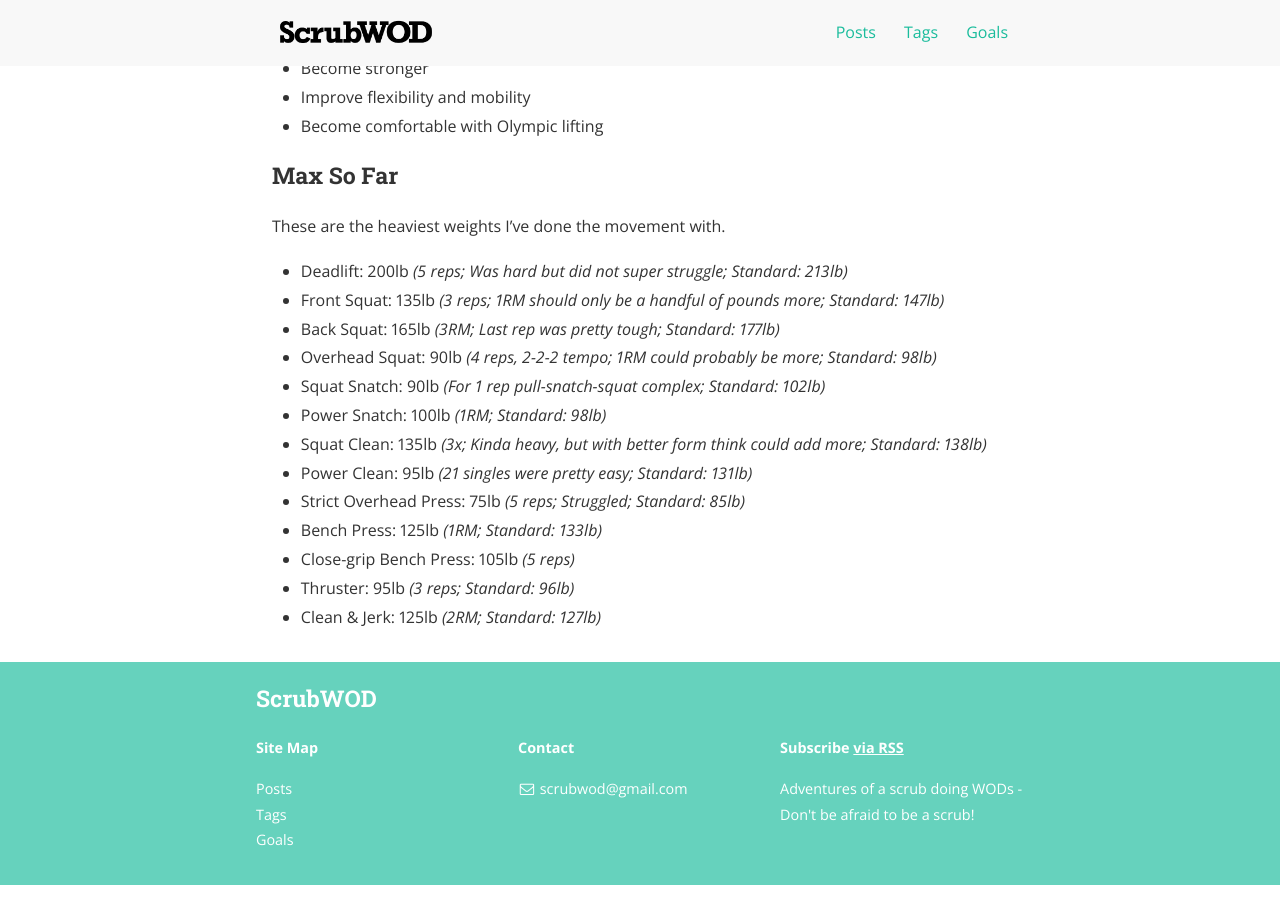
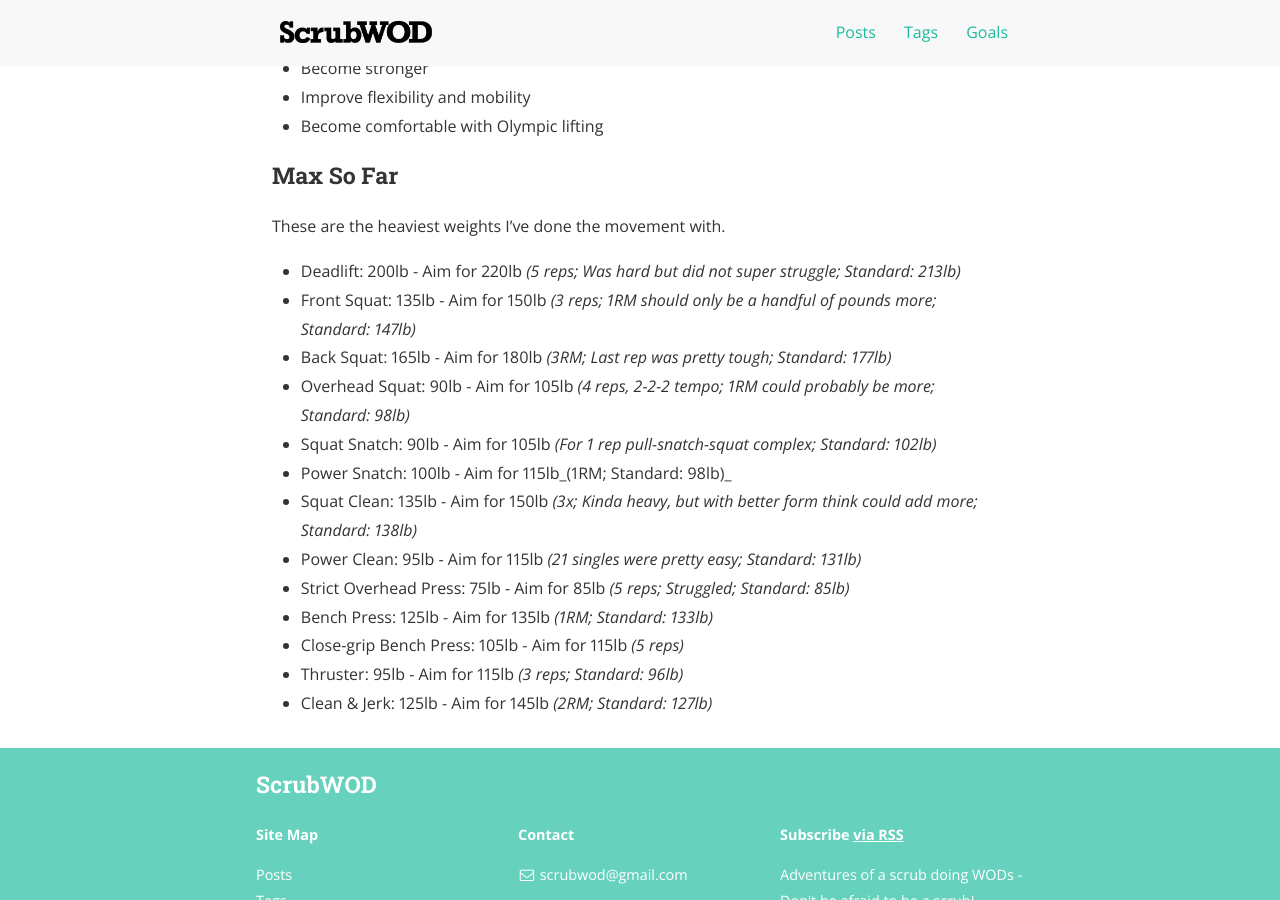
Before and after one commit to scrubwod/scrubwod.github.io, a Jekyll site: the page built from goals.md, in a window 1280 px wide and 900 px high, scrolled down 762 px. Built offline with Jekyll 4.4.1, drawn with Linux system fonts in a browser that asks for light colours; nearby versions of some CDN libraries.

Commit message:
[GOALS] Add aims to goals

```diff
--- a/goals.md
+++ b/goals.md
@@ -35,16 +35,16 @@ This is just a running list of my goals related to CrossFit.
 
 These are the heaviest weights I've done the movement with.
 
-- Deadlift: 200lb _(5 reps; Was hard but did not super struggle; Standard: 213lb)_
-- Front Squat: 135lb _(3 reps; 1RM should only be a handful of pounds more; Standard: 147lb)_
-- Back Squat: 165lb _(3RM; Last rep was pretty tough; Standard: 177lb)_
-- Overhead Squat: 90lb _(4 reps, 2-2-2 tempo; 1RM could probably be more; Standard: 98lb)_
-- Squat Snatch: 90lb _(For 1 rep pull-snatch-squat complex; Standard: 102lb)_
-- Power Snatch: 100lb _(1RM; Standard: 98lb)_
-- Squat Clean: 135lb _(3x; Kinda heavy, but with better form think could add more; Standard: 138lb)_
-- Power Clean: 95lb _(21 singles were pretty easy; Standard: 131lb)_
-- Strict Overhead Press: 75lb _(5 reps; Struggled; Standard: 85lb)_
-- Bench Press: 125lb _(1RM; Standard: 133lb)_
-- Close-grip Bench Press: 105lb _(5 reps)_
-- Thruster: 95lb _(3 reps; Standard: 96lb)_
-- Clean & Jerk: 125lb _(2RM; Standard: 127lb)_
+- Deadlift: 200lb - Aim for 220lb _(5 reps; Was hard but did not super struggle; Standard: 213lb)_
+- Front Squat: 135lb - Aim for 150lb _(3 reps; 1RM should only be a handful of pounds more; Standard: 147lb)_
+- Back Squat: 165lb - Aim for 180lb _(3RM; Last rep was pretty tough; Standard: 177lb)_
+- Overhead Squat: 90lb - Aim for 105lb _(4 reps, 2-2-2 tempo; 1RM could probably be more; Standard: 98lb)_
+- Squat Snatch: 90lb - Aim for 105lb _(For 1 rep pull-snatch-squat complex; Standard: 102lb)_
+- Power Snatch: 100lb - Aim for 115lb_(1RM; Standard: 98lb)_
+- Squat Clean: 135lb - Aim for 150lb _(3x; Kinda heavy, but with better form think could add more; Standard: 138lb)_
+- Power Clean: 95lb - Aim for 115lb _(21 singles were pretty easy; Standard: 131lb)_
+- Strict Overhead Press: 75lb - Aim for 85lb _(5 reps; Struggled; Standard: 85lb)_
+- Bench Press: 125lb - Aim for 135lb _(1RM; Standard: 133lb)_
+- Close-grip Bench Press: 105lb - Aim for 115lb _(5 reps)_
+- Thruster: 95lb - Aim for 115lb _(3 reps; Standard: 96lb)_
+- Clean & Jerk: 125lb - Aim for 145lb _(2RM; Standard: 127lb)_
```
